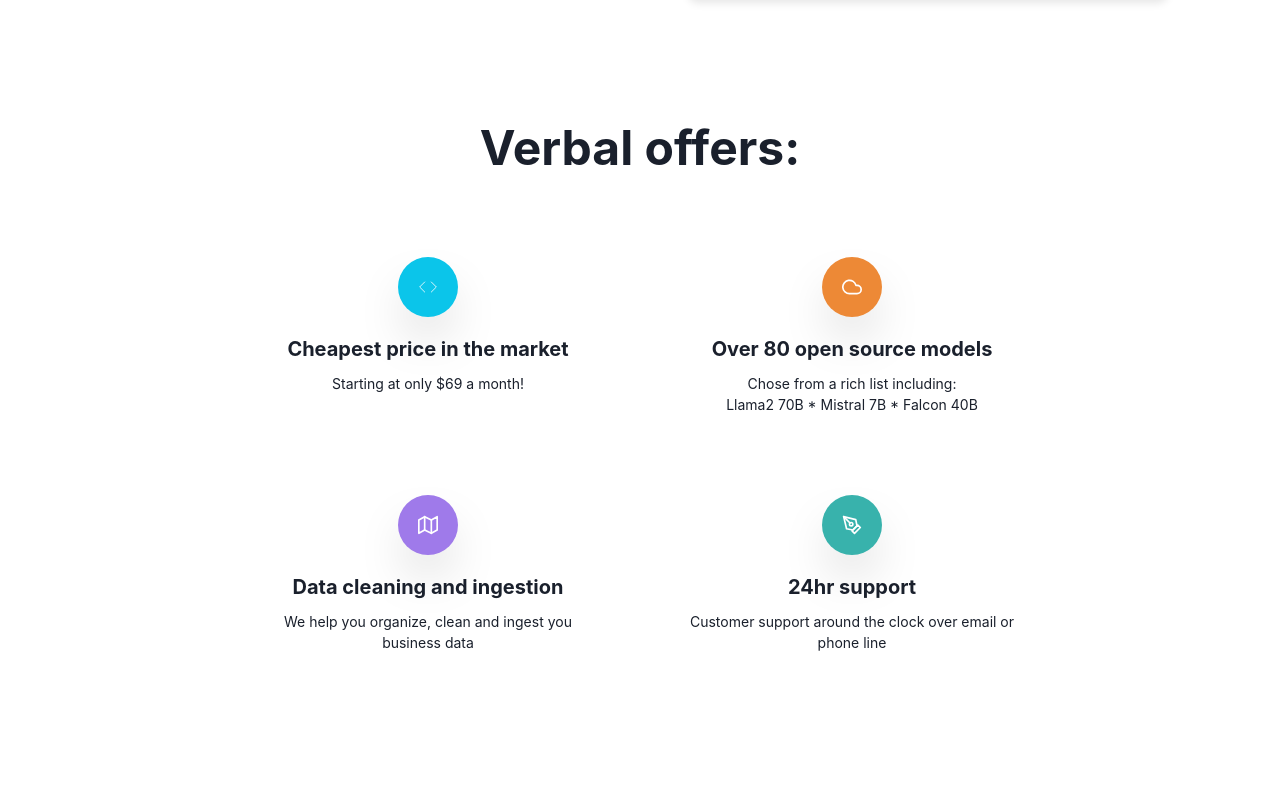
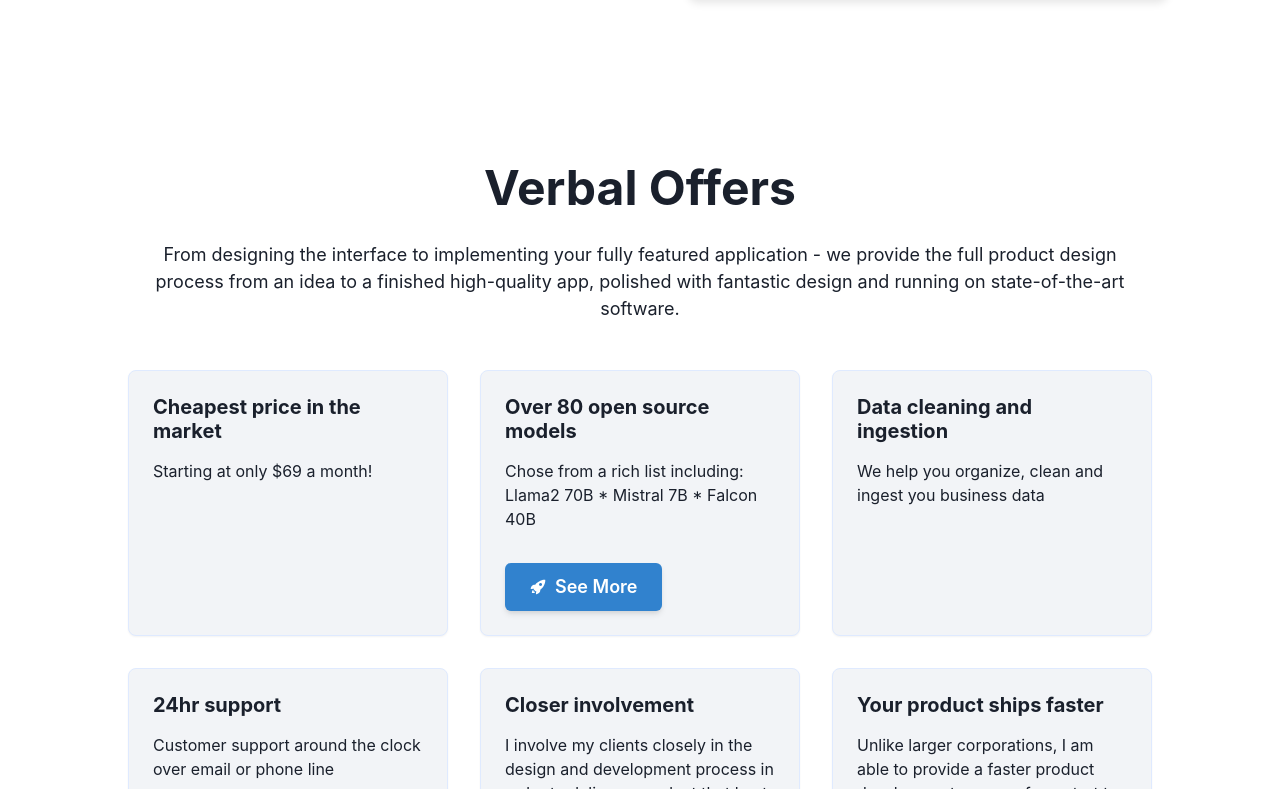
Before and after one commit to KleiAliaj/verbalchat, a Next.js app: page / in a window 1280 px wide. Shown: the part 691-1480 px from the top of the page. Built offline with nearby package versions, Linux system fonts and the light colour scheme.

Commit message:
Update index.js

```diff
--- a/components/Home/index.js
+++ b/components/Home/index.js
@@ -1,98 +1,92 @@
+import React from 'react';
 import {
   Box,
   Grid,
   Heading,
-  Icon,
-  Stack,
   VStack,
   Text,
+  Container,
+  useColorModeValue,
   Flex,
-  Button,
+  Button
 } from "@chakra-ui/react";
-import React from "react";
-import NextLink from "next/link";
 import BaseLayout from "../Wrapper/BaseLayout";
 import Skills from "./Skills";
 import Timeline from "./Timeline";
 import SupportedLanguages from "./SupportedLanguages";
 import { productCardDetails } from "./__productCardDetails";
+import NextLink from "next/link"; // Import NextLink from next/link
 import { IoIosRocket } from "react-icons/io";
 
 
 const Home = () => {
+  const bgCard = useColorModeValue('#F2F4F7', '#2D3748'); // Adjusted for the provided color palette
+  const borderColor = useColorModeValue('#DFEAFF', '#1A202C');
+  const textColor = useColorModeValue('gray.600', 'white');
+
   return (
     <React.Fragment>
       <BaseLayout mt="10" id="stack">
+        <Container maxW="container.xl" textAlign="center" py={10}>
           <Heading
-          fontSize={{
-            base: "5xl",
-            md: "5xl",
-            lg: "5xl",
-            sm: "3xl",
-            xs: "3xl",
-          }}
+            fontSize={{ base: "3xl", md: "4xl", lg: "5xl" }}
             fontWeight="bold"
-          textAlign="center"
+            mb={6}
           >
-          Verbal offers:
+            Verbal Offers
           </Heading>
-        {/* <Text
-          textAlign="center"
-          fontSize={{ base: "md", md: "md", lg: "md", sm: "sm", xs: "sm" }}
-          my="5"
-          mx={{ lg: 60, md: 60, sm: 0, xs: 0 }}
+          <Text
+            fontSize={{ base: "sm", md: "md", lg: "lg" }}
+            mb={12}
           >
             From designing the interface to implementing your fully featured
-          application - I can provide the full product design process from an
-          idea to a finished hiqh quality app, polished with fantastic design
-          and running on state of the art software.
-        </Text> */}
-        <Box align="center" my={{ base: 20, lg: 20, md: 20, sm: 14, xs: 14 }}>
+            application - we provide the full product design process from an
+            idea to a finished high-quality app, polished with fantastic design
+            and running on state-of-the-art software.
+          </Text>
           <Grid
-            display={{
-              base: "grid",
-              md: "grid",
-              lg: "grid",
-              sm: "block",
-              xs: "block",
-            }}
-            templateColumns="repeat(2,1fr)"
-            maxW="3xl"
-            gap="20"
+            templateColumns={{ base: "1fr", md: "repeat(2, 1fr)", lg: "repeat(3, 1fr)" }}
+            gap={8}
+            justifyContent="center"
           >
-            {productCardDetails.map(
-              (item, index) =>
-                item?.stack && (
-                  <Stack
+            {productCardDetails.map((item, index) => (
+              <Box
                 key={index}
-                    spacing="3"
-                    align="center"
-                    mt={{ md: 0, lg: 0, sm: 10, xs: 10 }}
+                p={6}
+                bg={bgCard}
+                borderWidth="1px"
+                borderColor={borderColor}
+                boxShadow="sm"
+                rounded="lg"
+                _hover={{ boxShadow: "md", borderColor: "blue.500" }}
+                transition="all 0.3s ease-in-out"
+                textAlign="left"
               >
-                    <Box
-                      w="60px"
-                      h="60px"
-                      borderRadius="full"
-                      align="center"
-                      bg={item?.bgColor}
-                      mb="2"
-                      boxShadow="2xl"
-                      transition={"ease-in-out"}
-                      transitionDuration="0.5s"
-                      _hover={{ boxShadow: "outline" }}
-                      cursor="pointer"
+                <Heading fontSize="xl" fontWeight="bold" mb={4}>
+                  {item.title}
+                </Heading>
+                <Text fontSize="md" mb={8}>
+                  {item.description}
+                </Text>
+                {item.title === "Over 80 open source models" && (
+                  <NextLink href="/links" passHref>
+                    <Button
+                      as="a" // Make Button act as an anchor tag
+                      leftIcon={<IoIosRocket />}
+                      colorScheme="blue"
+                      size={"lg"}
+                      shadow={"md"}
+                      _hover={{ shadow: "lg" }}
+                      variant="solid"
                     >
-                      <Icon mt="5" w="5" h="5">
-                        {item?.svgIcon}
-                      </Icon>
+                      See More
+                    </Button>
+                  </NextLink>
+                )}
               </Box>
-                    <Heading fontSize="xl">{item?.title}</Heading>
-                    <Text fontSize="sm">{item?.description}</Text>
-                  </Stack>
-                )
-            )}
+            ))}
           </Grid>
-        </Box>
+        </Container>
       </BaseLayout>
       <Skills />
 
```
Lines whose indentation alone changed are shown as unchanged.
